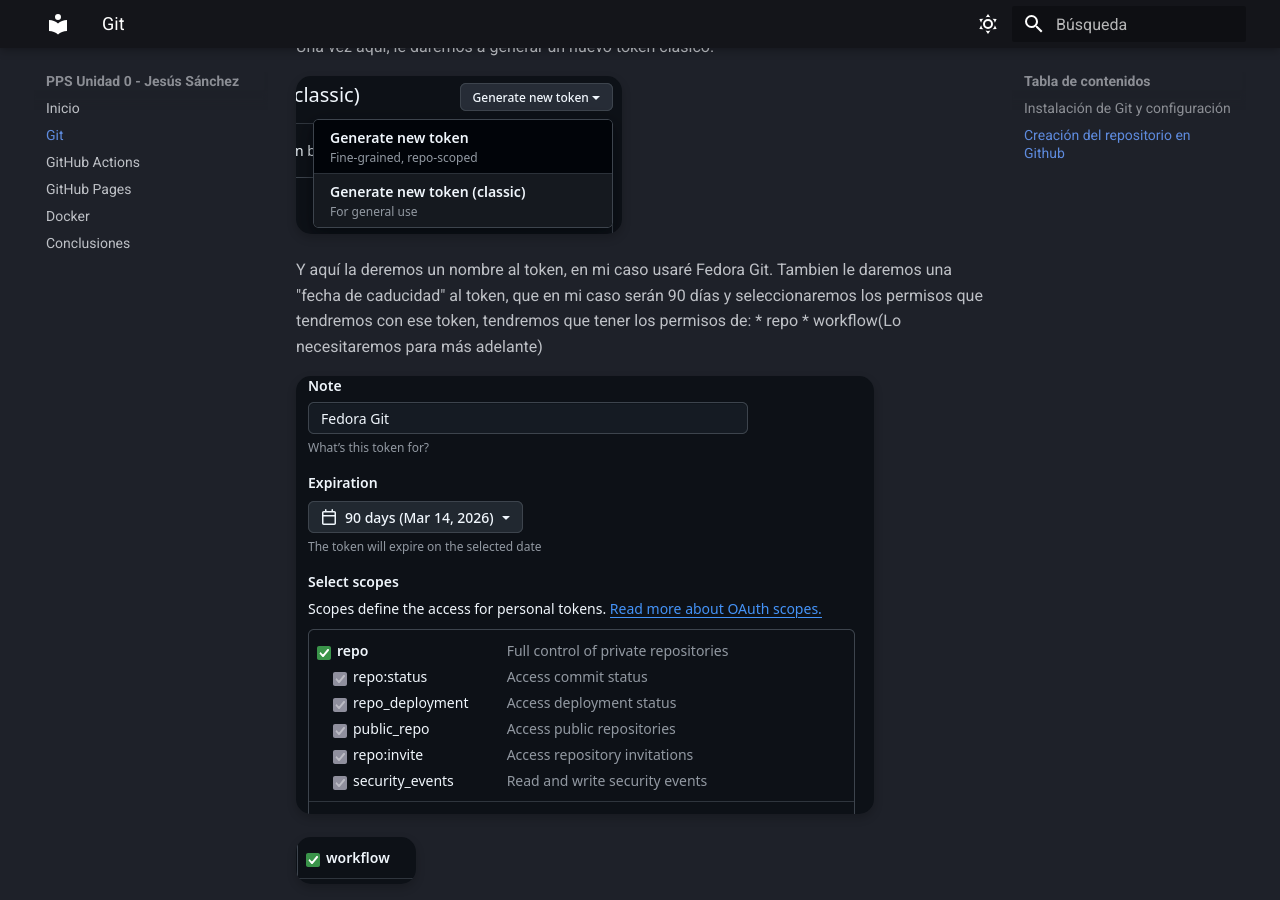
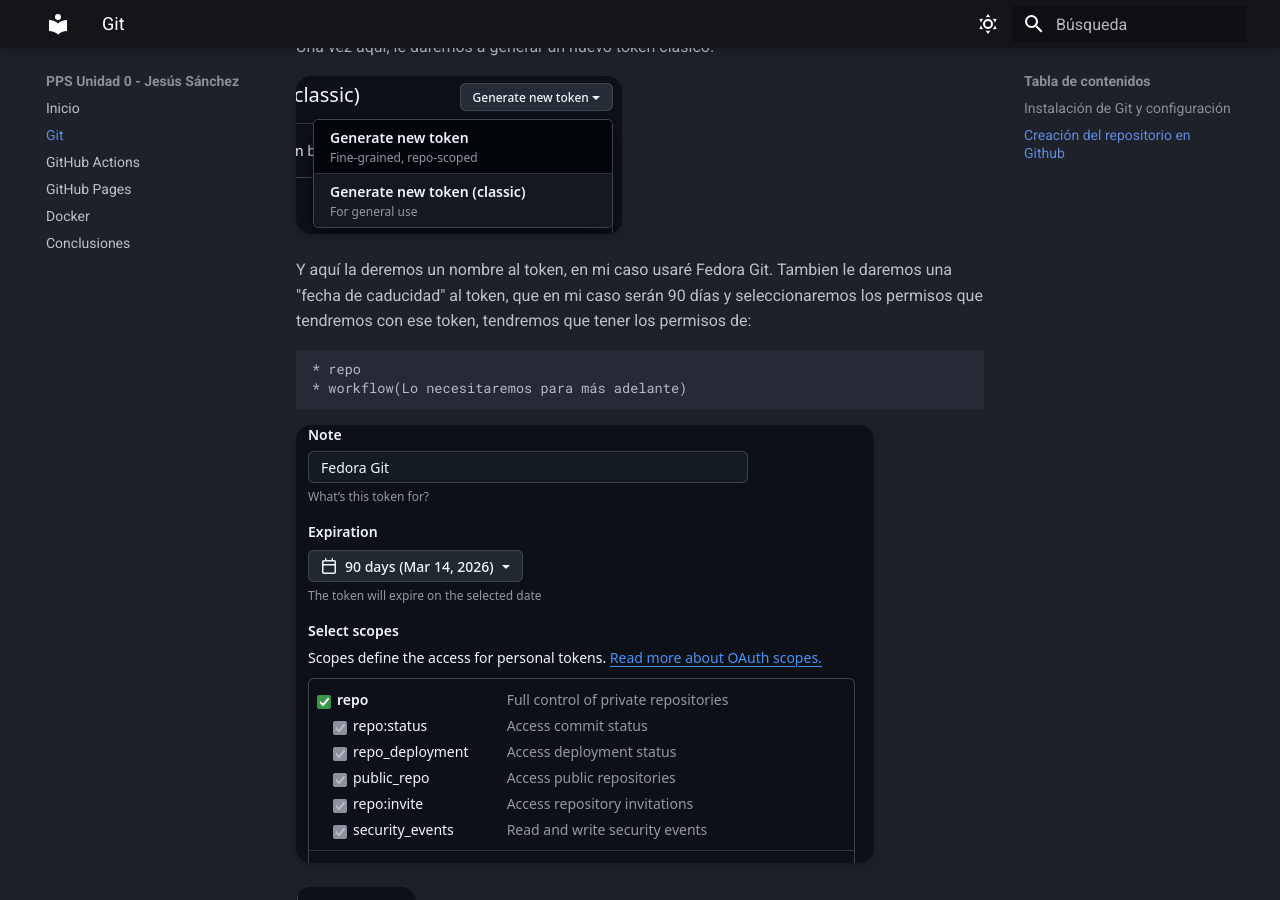
Before and after one commit to Marruch0/PPS-Unidad0-Tarea-Jesus_Sanchez, an MkDocs documentation site: the page built from docs/git.md, in a window 1280 px wide and 900 px high, scrolled down 3996 px. Built offline with MkDocs 1.6.1 and Material for MkDocs 9.7.7, drawn with Linux system fonts in a browser that asks for light colours; some of the changed text lies outside the part shown.

Commit message:
Añadido en git.md

````diff
--- a/docs/git.md
+++ b/docs/git.md
@@ -1,7 +1,7 @@
 # Git y GitHub
 ## Instalación de Git y configuración
-Para poder realizar este apartado *necesitaremos tener instalado Git* en nuestro sistema, en mi caso *utilizo Fedora*, por lo que voy a explicar como hacer una *instalación y configuración* en este sistema operativo.
-*Primero* tendremos que *actualizar los repositorio*s y el sistema con `sudo dnf update -y` para a continuación *instalar git*.
+Para poder realizar este apartado **necesitaremos tener instalado Git** en nuestro sistema, en mi caso **utilizo Fedora**, por lo que voy a explicar como hacer una **instalación y configuración** en este sistema operativo.
+**Primero** tendremos que **actualizar los repositorio**s y el sistema con `sudo dnf update -y` para a continuación *instalar git*.
 ```bash
 	sudo dnf install -y git
 ```
@@ -33,10 +33,10 @@
 
 Una vez tenemos clonado el escritorio y hemos comprobado con `ls` que esta vacio vamos a crear la estructura que se nos pide para esta actividad para ello haremos uso de los siguientes comandos:
 ```bash
-mkdir -p docs .github/workflows calculator
-touch mkdocs.yml requirements.txt
-touch docs/index.md docs/git.md docs/gitActions.md docs/gitPages.md docs/docker.md docs/conclusiones.md
-touch calculator/__init__.py calculator/gui.py
+	mkdir -p docs .github/workflows calculator
+	touch mkdocs.yml requirements.txt
+	touch docs/index.md docs/git.md docs/gitActions.md docs/gitPages.md docs/docker.md docs/conclusiones.md
+	touch calculator/__init__.py calculator/gui.py
 ```
 Y comprobaremos que lo hemos realizado correctamente con `tree`.
 ![Comprobacion directorios](imagenes/tree.png)
@@ -56,6 +56,7 @@
 ![Token classic 2](imagenes/token2.png)
 
 Y aquí la deremos un nombre al token, en mi caso usaré Fedora Git. Tambien le daremos una "fecha de caducidad" al token, que en mi caso serán 90 días y seleccionaremos los permisos que tendremos con ese token, tendremos que tener los permisos de:
+
 	* repo
 	* workflow(Lo necesitaremos para más adelante)
 
````
Also changed, not shown: docs/index.md (+1 -1 lines).
